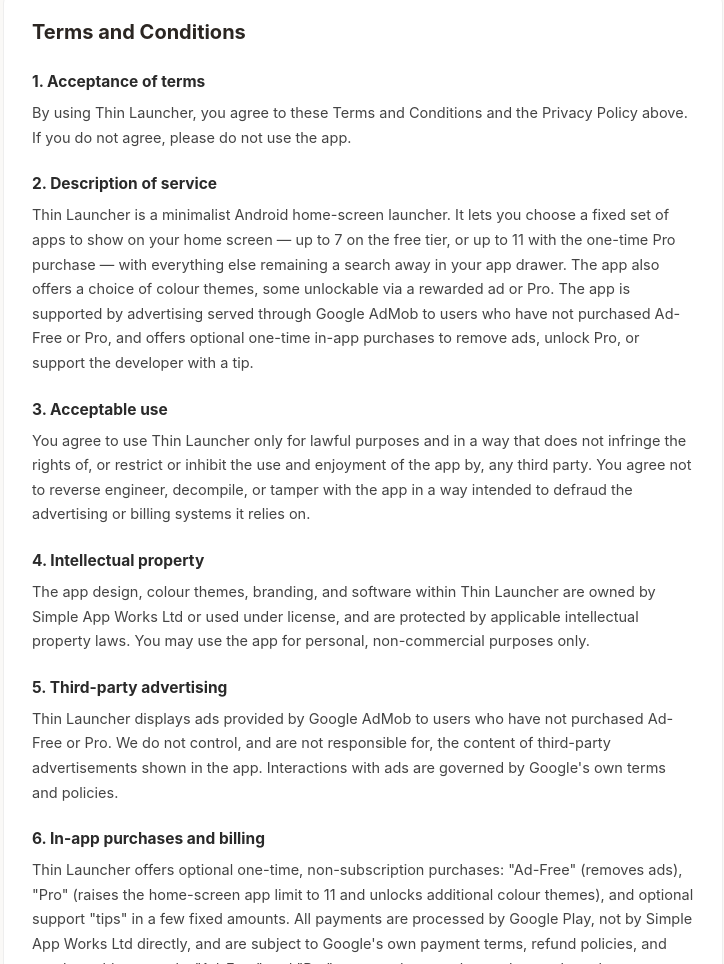
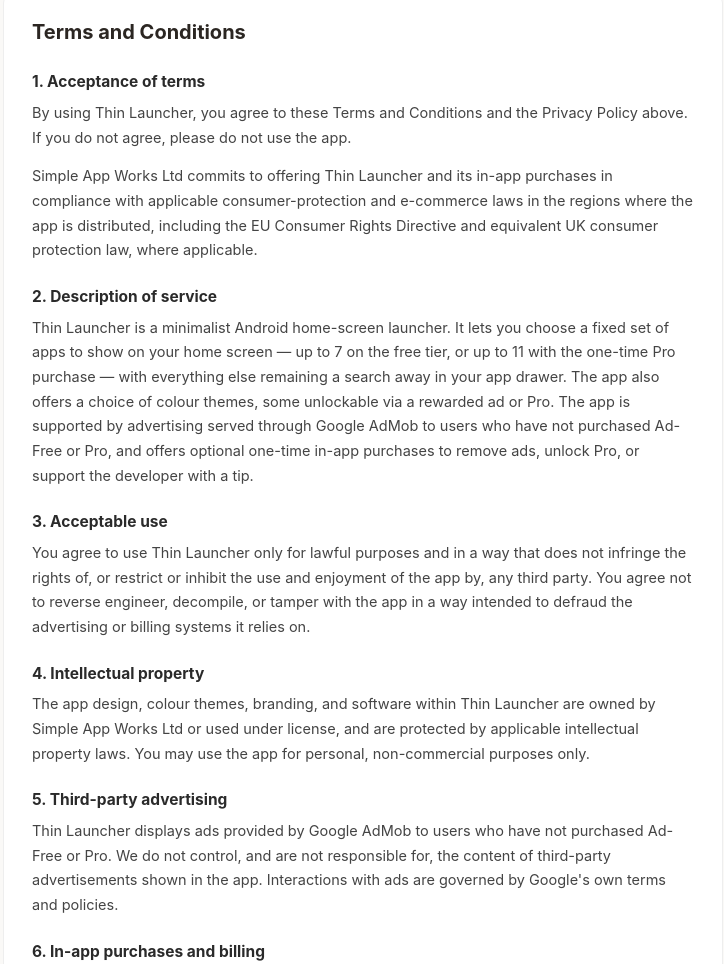
Before and after one commit to SimpleAppWorks/PrivacyPolicy, a plain HTML site: page ThinLauncher/index.html in a window 1280 px wide. Shown: the part 3551-4515 px from the top of the page, without its empty margins (277-1001 px from the left). Drawn offline with Linux system fonts and the light colour scheme.

Commit message:
Add legal-compliance commitment statement to Terms and Conditions

```diff
--- a/ThinLauncher/index.html
+++ b/ThinLauncher/index.html
@@ -301,6 +301,11 @@
       By using Thin Launcher, you agree to these Terms and Conditions and the Privacy Policy above. If you do
       not agree, please do not use the app.
     </p>
+    <p class="body-text">
+      Simple App Works Ltd commits to offering Thin Launcher and its in-app purchases in compliance with
+      applicable consumer-protection and e-commerce laws in the regions where the app is distributed, including
+      the EU Consumer Rights Directive and equivalent UK consumer protection law, where applicable.
+    </p>
 
     <h3 class="heading" id="tc-2">2. Description of service</h3>
     <p class="body-text">
```
